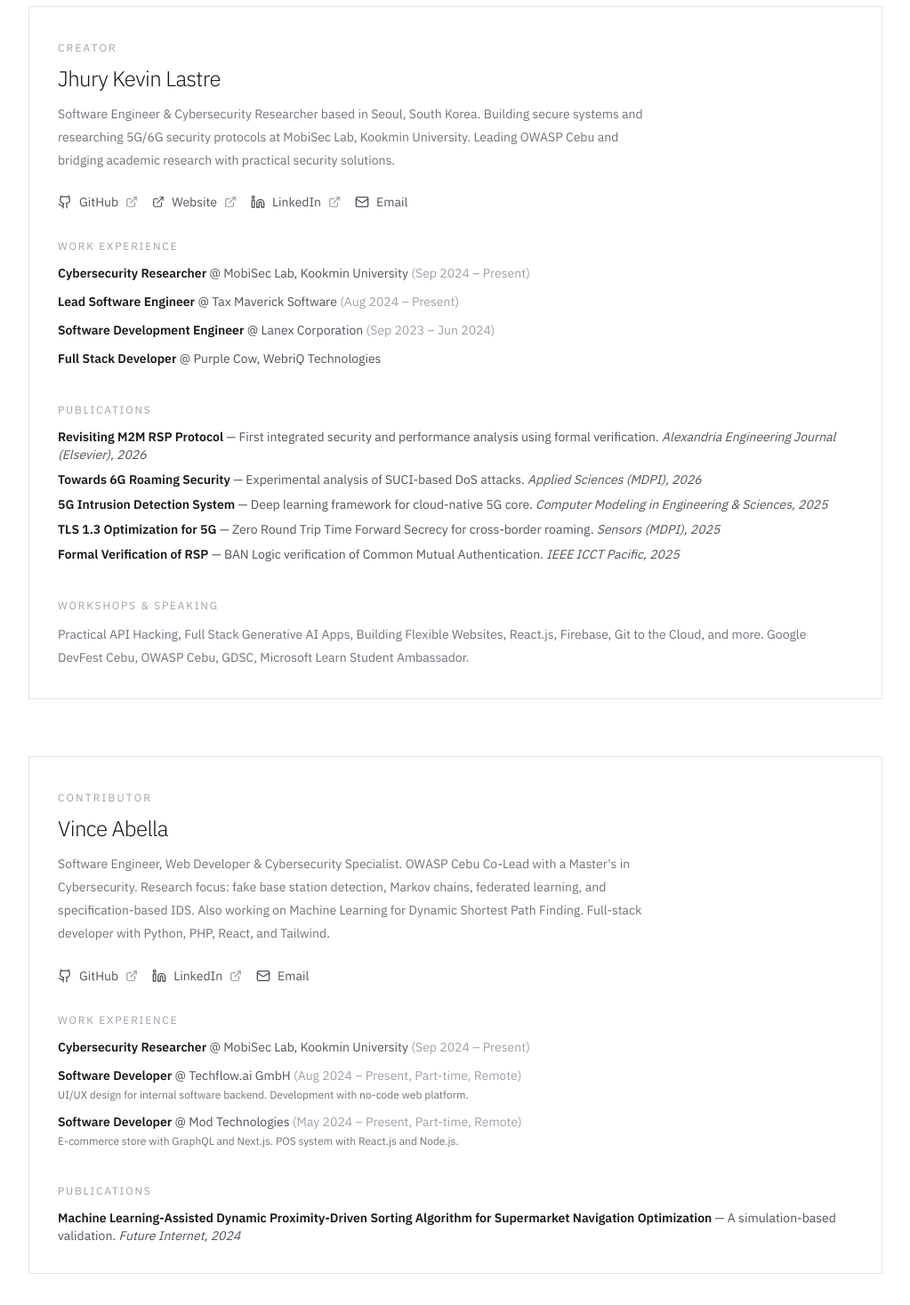
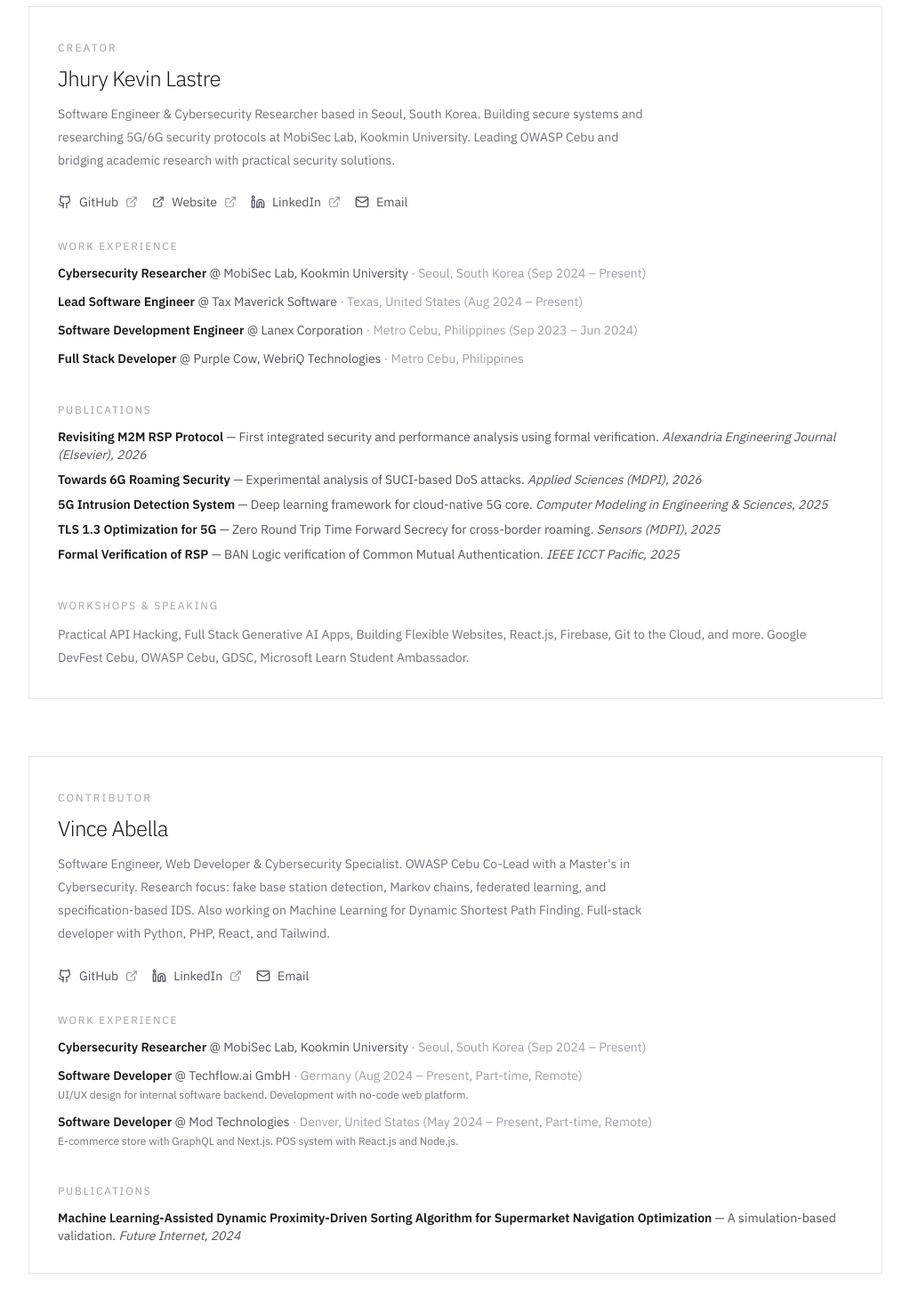
Before and after one commit to Lavelliane/fullstack-philosophy, a Next.js app: page /about in a window 1280 px wide. Shown: the part 250-1717 px from the top of the page at 89% size, without its empty margins (128-1151 px from the left). Built offline with nearby package versions, Linux system fonts and the light colour scheme.

Commit message:
fix: update job location details in AboutPage component

```diff
--- a/app/about/page.tsx
+++ b/app/about/page.tsx
@@ -126,18 +126,19 @@
                 <ul className="space-y-3 text-sm text-zinc-600">
                   <li>
                     <strong className="text-zinc-900">Cybersecurity Researcher</strong> @ MobiSec Lab, Kookmin University
-                    <span className="text-zinc-400"> (Sep 2024 – Present)</span>
+                    <span className="text-zinc-400"> · Seoul, South Korea (Sep 2024 – Present)</span>
                   </li>
                   <li>
                     <strong className="text-zinc-900">Lead Software Engineer</strong> @ Tax Maverick Software
-                    <span className="text-zinc-400"> (Aug 2024 – Present)</span>
+                    <span className="text-zinc-400"> · Texas, United States (Aug 2024 – Present)</span>
                   </li>
                   <li>
                     <strong className="text-zinc-900">Software Development Engineer</strong> @ Lanex Corporation
-                    <span className="text-zinc-400"> (Sep 2023 – Jun 2024)</span>
+                    <span className="text-zinc-400"> · Metro Cebu, Philippines (Sep 2023 – Jun 2024)</span>
                   </li>
                   <li>
                     <strong className="text-zinc-900">Full Stack Developer</strong> @ Purple Cow, WebriQ Technologies
+                    <span className="text-zinc-400"> · Metro Cebu, Philippines</span>
                   </li>
                 </ul>
               </div>
@@ -209,18 +210,18 @@
                 <ul className="space-y-3 text-sm text-zinc-600">
                   <li>
                     <strong className="text-zinc-900">Cybersecurity Researcher</strong> @ MobiSec Lab, Kookmin University
-                    <span className="text-zinc-400"> (Sep 2024 – Present)</span>
+                    <span className="text-zinc-400"> · Seoul, South Korea (Sep 2024 – Present)</span>
                   </li>
                   <li>
                     <strong className="text-zinc-900">Software Developer</strong> @ Techflow.ai GmbH
-                    <span className="text-zinc-400"> (Aug 2024 – Present, Part-time, Remote)</span>
+                    <span className="text-zinc-400"> · Germany (Aug 2024 – Present, Part-time, Remote)</span>
                     <p className="text-zinc-500 mt-1 text-xs">
                       UI/UX design for internal software backend. Development with no-code web platform.
                     </p>
                   </li>
                   <li>
                     <strong className="text-zinc-900">Software Developer</strong> @ Mod Technologies
-                    <span className="text-zinc-400"> (May 2024 – Present, Part-time, Remote)</span>
+                    <span className="text-zinc-400"> · Denver, United States (May 2024 – Present, Part-time, Remote)</span>
                     <p className="text-zinc-500 mt-1 text-xs">
                       E-commerce store with GraphQL and Next.js. POS system with React.js and Node.js.
                     </p>
```
